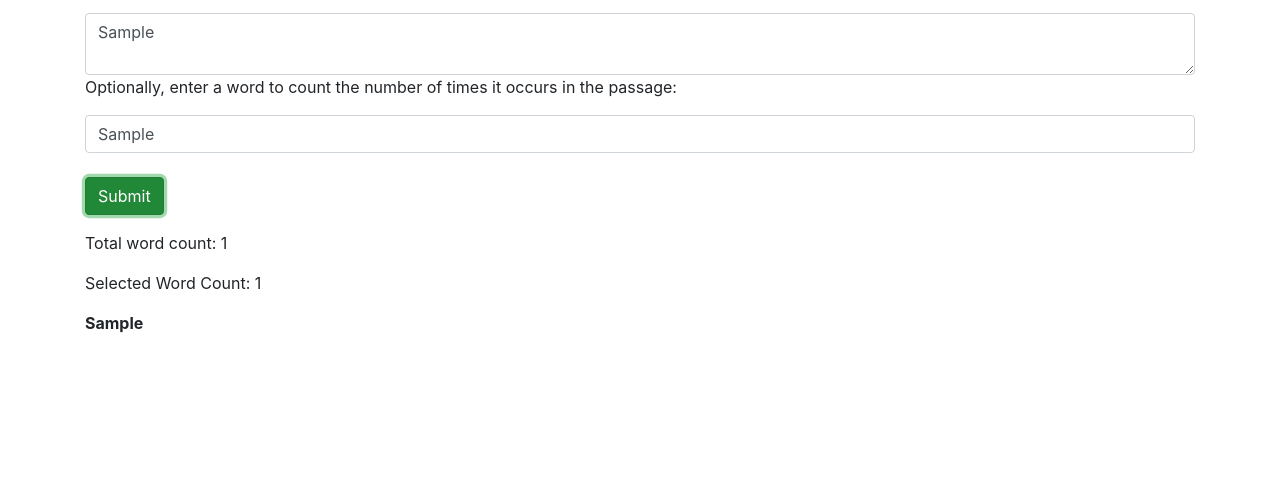
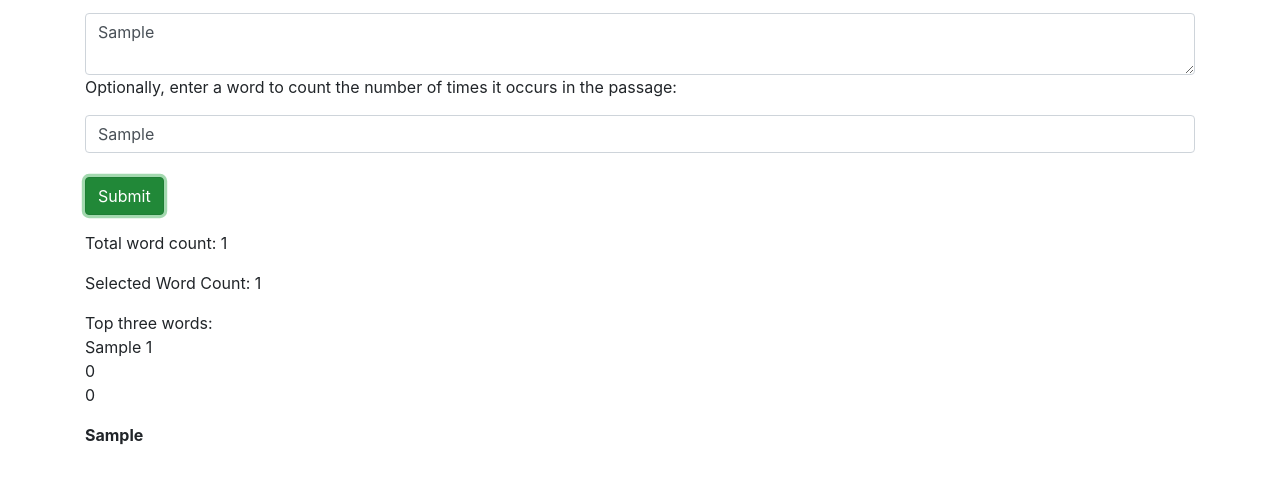
Before and after one commit to MxZoe/text-analyzer, a plain HTML site: page index.html in a window 1280 px wide. Both pictures are taken after typing "Sample", "Sample" into the empty fields and a click on the button "Submit". Shown: the part 73-556 px from the top of the page. Drawn offline with nearby package versions, Linux system fonts and the light colour scheme.

Commit message:
add function to count top 3 occuring words in a sentence

```diff
--- a/index.html
+++ b/index.html
@@ -25,6 +25,7 @@
     </form>
     <p>Total word count: <span id="total-count"></span></p>
     <p>Selected Word Count: <span id="selected-count"></span></p>
+    <p>Top three words: <span id="topWord"></span></p>
     <span id="bolded-passage"></span>
 
   </div>
--- a/js/scripts.js
+++ b/js/scripts.js
@@ -3,10 +3,17 @@ function noInputtedWord(word, text) {
   return ((text.trim().length === 0) || (word.trim().length === 0));
 }
 
+function noInputtedText(text){
+    return text.trim().length === 0;
+}
+
+function wordMatch(wordOne, wordTwo) {
+  return wordOne.toLowerCase().includes(wordOne.toLowerCase()) && wordOne.toLowerCase() === wordTwo.toLowerCase()
+}
 //business logic
 
 function wordCounter(text){
-  if(text.trim().length === 0){
+  if(noInputtedText(text)){
     return 0;
   }
   let wordCount = 0;
@@ -25,12 +32,12 @@ function numberOfOccurrencesInText(word, text){
   }
   const wordArray = text.split(" ");
   let wordCount = 0;
-  for(let i = 0; i < wordArray.length; i++){
-    if(wordArray[i].toLowerCase().includes(word.toLowerCase())) {
+  wordArray.forEach(function(element) {
+    if(wordMatch(element, word)) {
       wordCount++;
     }
-  };
-    return wordCount;
+  });
+      return wordCount;
 }
 
 function boldPassage(word, text) {
@@ -40,7 +47,7 @@ function boldPassage(word, text) {
   let htmlString = "<p>";
   let textArray = text.split(" ");
   textArray.forEach(function(element, index) {
-    if (element.toLowerCase().includes(word.toLowerCase())) {
+    if (wordMatch(element, word)) {
       htmlString = htmlString.concat("<b>" + element + "</b>");
     } else {
       htmlString = htmlString.concat(element);
@@ -51,19 +58,56 @@ function boldPassage(word, text) {
   });
   return htmlString + "</p>";
 }
+function topThreeWords(text){
+  if(noInputtedText(text)){
+    return 0;
+  }
+  let wordArray = text.split(" ");
+  let countSentence = "";
+  let topmost = 0;
+  let topmostWord = "";
+  let secondMost = 0;
+  let secondWord = "";
+  let thirdMost = 0;
+  let thirdWord = "";
+  let result = "";
+  wordArray.forEach(function(element){
+    if(countSentence.toLowerCase().includes(element.toLowerCase())){
+      return
+    }
+    let numberOfTimes = numberOfOccurrencesInText(element, text);
+    if(numberOfTimes > topmost){
+      topmost = numberOfTimes;
+      topmostWord = element;
+    } else if(numberOfTimes > secondMost){
+      secondMost = numberOfTimes;
+      secondWord = element;
+    } else if(numberOfTimes > thirdMost){
+      thirdMost = numberOfTimes;
+      thirdWord = element;
+    }
 
+    result = "<br>" + topmostWord + " " + topmost + "<br>" + secondWord + " " + secondMost + "<br>" + thirdWord + " " +thirdMost;
+    countSentence = countSentence.concat(result);
+  });
+
+  return result;
+}
 
 // UI Logic
 
 $(document).ready(function(){
   $("form#word-counter").submit(function(event){
-    event.preventDefault();
+
     let passage = $("#text-passage").val();
     let word = $("#word").val();
     let wordCount = wordCounter(passage);
     let occurrencesOfWord = numberOfOccurrencesInText(word, passage);
+    let topWord = topThreeWords(passage);
     $("#total-count").html(wordCount);
     $("#selected-count").html(occurrencesOfWord);
     $("#bolded-passage").html(boldPassage(word, passage));
+    $("#topWord").html(topWord);
+    event.preventDefault();
   });
 });
```
Also changed, not shown: 1 other file.
